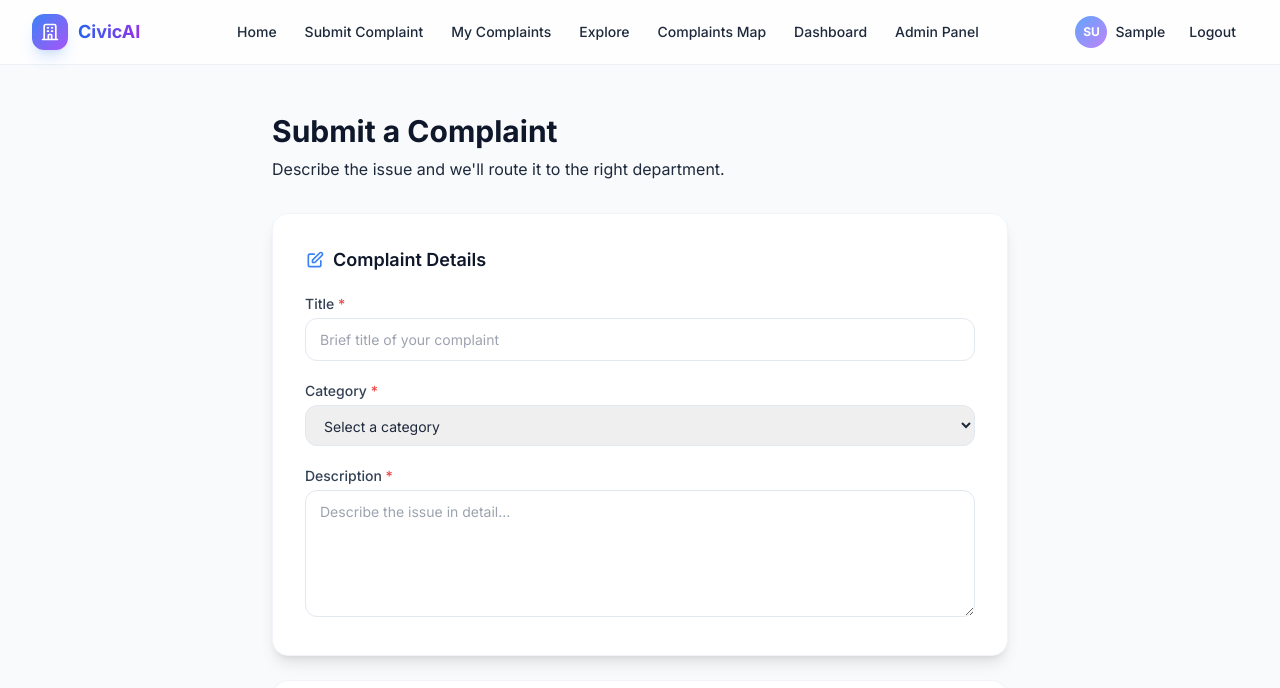
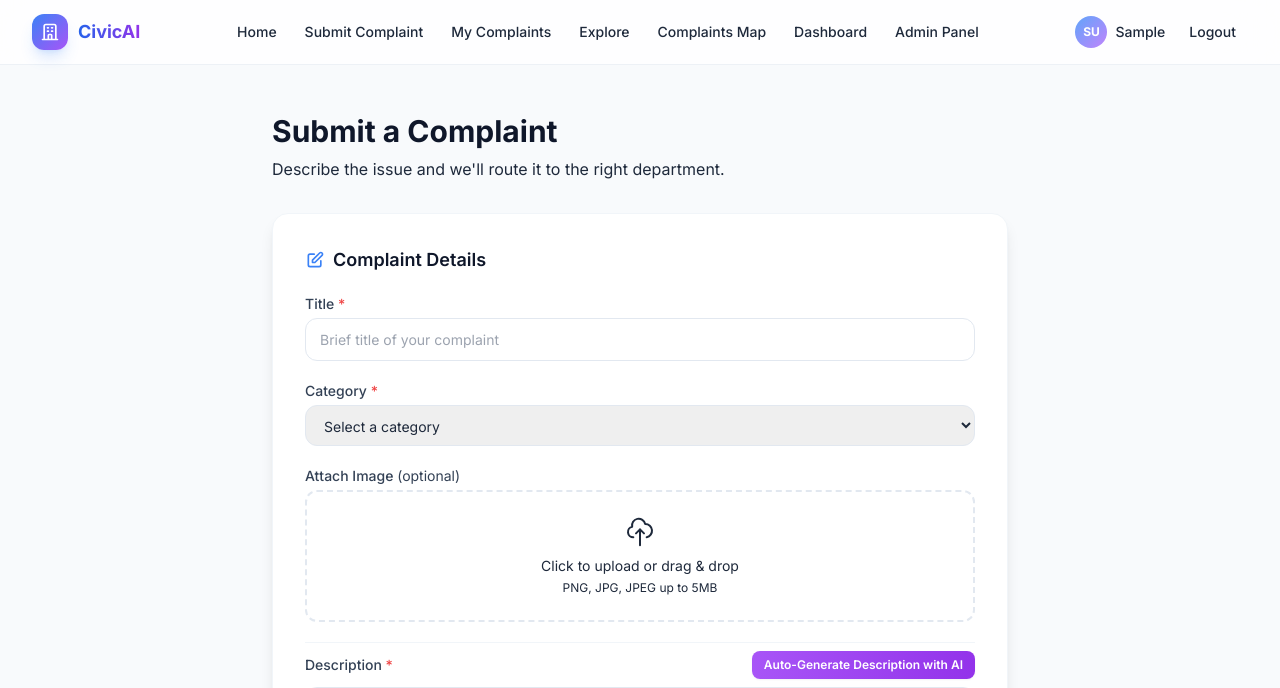
Before and after one commit to vishnuv1z/civic-complaint-system, a Django app: page /complaints/submit/ in a window 1280 px wide. Shown: the top 688 px of the page. Run offline with Django 5.2, Linux system fonts and the light colour scheme; the visitor is signed in with stand-in values (Sample User, id 1); some libraries are stand-ins or nearby versions.

Commit message:
Added some features and enhanced UI

```diff
--- a/templates/complaints/submit.html
+++ b/templates/complaints/submit.html
@@ -36,7 +36,27 @@
             </div>
 
             <div>
-                <label for="{{ form.description.id_for_label }}" class="block text-sm font-medium text-surface-700 mb-1">Description <span class="text-red-500">*</span></label>
+                <label class="block text-sm font-medium text-surface-700 mb-1">Attach Image <span class="text-surface-400 font-normal">(optional)</span></label>
+                <!-- Drop zone -->
+                <div id="drop-zone" class="border-2 border-dashed border-surface-200 rounded-xl p-6 text-center hover:border-primary-300 hover:bg-primary-50/30 transition-all duration-300 cursor-pointer" onclick="document.getElementById('id_image').click()">
+                    <svg class="w-8 h-8 text-surface-300 mx-auto mb-2" fill="none" stroke="currentColor" viewBox="0 0 24 24"><path stroke-linecap="round" stroke-linejoin="round" stroke-width="1.5" d="M7 16a4 4 0 01-.88-7.903A5 5 0 1115.9 6L16 6a5 5 0 011 9.9M15 13l-3-3m0 0l-3 3m3-3v12"/></svg>
+                    <p class="text-sm text-surface-500">Click to upload or drag & drop</p>
+                    <p class="text-xs text-surface-400 mt-1">PNG, JPG, JPEG up to 5MB</p>
+                    <div id="file-preview" class="hidden mt-4">
+                        <img id="preview-image" class="max-h-32 mx-auto rounded-lg shadow" alt="Preview">
+                        <p id="file-name" class="text-sm text-surface-600 mt-2"></p>
+                    </div>
+                </div>
+                <div class="hidden">{{ image_form.image }}</div>
+            </div>
+
+            <div class="pt-2 border-t border-surface-100">
+                <div class="flex justify-between items-center mb-2">
+                    <label for="{{ form.description.id_for_label }}" class="block text-sm font-medium text-surface-700">Description <span class="text-red-500">*</span></label>
+                    <button type="button" id="btn-generate-desc" class="text-xs font-semibold px-3 py-1.5 bg-gradient-to-r from-accent-500 to-accent-600 hover:from-accent-600 hover:to-accent-700 text-white rounded-lg flex items-center gap-2 transition-all shadow-sm">
+                        Auto-Generate Description with AI
+                    </button>
+                </div>
                 {{ form.description }}
                 {% if form.description.errors %}<p class="mt-1 text-xs text-red-600">{{ form.description.errors.0 }}</p>{% endif %}
             </div>
@@ -70,31 +90,6 @@
                 {% if form.latitude.errors %}<p class="mt-1 text-xs text-red-600">Latitude Error: {{ form.latitude.errors.0 }}</p>{% endif %}
                 {{ form.longitude }}
                 {% if form.longitude.errors %}<p class="mt-1 text-xs text-red-600">Longitude Error: {{ form.longitude.errors.0 }}</p>{% endif %}
-            </div>
-        </div>
-
-        <!-- Image Upload Card -->
-        <div class="bg-white rounded-2xl shadow-lg border border-surface-100 p-6 sm:p-8 space-y-5">
-            <h2 class="text-lg font-semibold text-surface-900 flex items-center gap-2">
-                <svg class="w-5 h-5 text-purple-500" fill="none" stroke="currentColor" viewBox="0 0 24 24"><path stroke-linecap="round" stroke-linejoin="round" stroke-width="2" d="M4 16l4.586-4.586a2 2 0 012.828 0L16 16m-2-2l1.586-1.586a2 2 0 012.828 0L20 14m-6-6h.01M6 20h12a2 2 0 002-2V6a2 2 0 00-2-2H6a2 2 0 00-2 2v12a2 2 0 002 2z"/></svg>
-                Attach Image <span class="text-sm font-normal text-surface-400">(optional)</span>
-            </h2>
-
-            <!-- Drop zone -->
-            <div id="drop-zone" class="border-2 border-dashed border-surface-200 rounded-xl p-8 text-center hover:border-primary-300 hover:bg-primary-50/30 transition-all duration-300 cursor-pointer" onclick="document.getElementById('id_image').click()">
-                <svg class="w-10 h-10 text-surface-300 mx-auto mb-3" fill="none" stroke="currentColor" viewBox="0 0 24 24"><path stroke-linecap="round" stroke-linejoin="round" stroke-width="1.5" d="M7 16a4 4 0 01-.88-7.903A5 5 0 1115.9 6L16 6a5 5 0 011 9.9M15 13l-3-3m0 0l-3 3m3-3v12"/></svg>
-                <p class="text-sm text-surface-500 mb-1">Click to upload or drag & drop</p>
-                <p class="text-xs text-surface-400">PNG, JPG, JPEG up to 5MB</p>
-                <div id="file-preview" class="hidden mt-4">
-                    <img id="preview-image" class="max-h-40 mx-auto rounded-lg shadow" alt="Preview">
-                    <p id="file-name" class="text-sm text-surface-600 mt-2"></p>
-                </div>
-            </div>
-            <div class="hidden">{{ image_form.image }}</div>
-
-            <div>
-                <label for="{{ image_form.caption.id_for_label }}" class="block text-sm font-medium text-surface-700 mb-1">Image Caption</label>
-                {{ image_form.caption }}
             </div>
         </div>
 
@@ -241,5 +236,62 @@ btnLocation.addEventListener('click', function() {
         errorEl.textContent = "Geolocation is not supported by your browser.";
     }
 });
+
+// AI Description Generation
+const btnGenerate = document.getElementById('btn-generate-desc');
+const descInput = document.getElementById('id_description');
+const titleInput = document.getElementById('id_title');
+const categoryInput = document.getElementById('id_category');
+
+if (btnGenerate) {
+    btnGenerate.addEventListener('click', async function() {
+        const title = titleInput.value.trim();
+        const category = categoryInput.value.trim();
+
+        if (!title || !category) {
+            alert('Please fill out the Title and Category first.');
+            return;
+        }
+
+        const formData = new FormData();
+        formData.append('title', title);
+        formData.append('category', category);
+
+        if (imageInput.files.length > 0) {
+            formData.append('image', imageInput.files[0]);
+        }
+
+        const originalText = btnGenerate.innerHTML;
+        btnGenerate.disabled = true;
+        btnGenerate.innerHTML = `<svg class="animate-spin w-4 h-4" xmlns="http://www.w3.org/2000/svg" fill="none" viewBox="0 0 24 24"><circle class="opacity-25" cx="12" cy="12" r="10" stroke="currentColor" stroke-width="4"></circle><path class="opacity-75" fill="currentColor" d="M4 12a8 8 0 018-8V0C5.373 0 0 5.373 0 12h4zm2 5.291A7.962 7.962 0 014 12H0c0 3.042 1.135 5.824 3 7.938l3-2.647z"></path></svg> Generating...`;
+
+        try {
+            // Need CSRF token for POST
+            const csrfToken = document.querySelector('[name=csrfmiddlewaretoken]').value;
+            const response = await fetch('/ai/generate-description/', {
+                method: 'POST',
+                headers: {
+                    'X-CSRFToken': csrfToken
+                },
+                body: formData
+            });
+
+            if (!response.ok) {
+                const errData = await response.json();
+                throw new Error(errData.error || 'Failed to generate description');
+            }
+
+            const data = await response.json();
+            descInput.value = data.description;
+
+        } catch (error) {
+            console.error('Error generating description:', error);
+            alert('Error generating description. ' + error.message);
+        } finally {
+            btnGenerate.disabled = false;
+            btnGenerate.innerHTML = originalText;
+        }
+    });
+}
 </script>
 {% endblock %}
```
Also changed, not shown: templates/complaints/public_list.html (added, +76 -0 lines).
